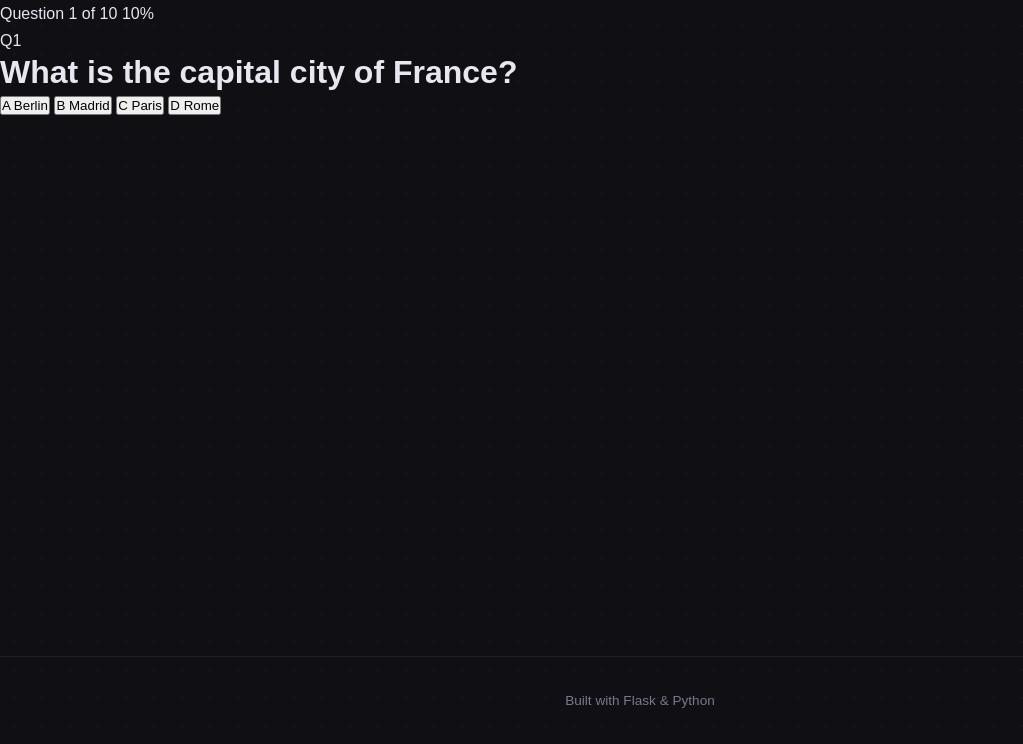
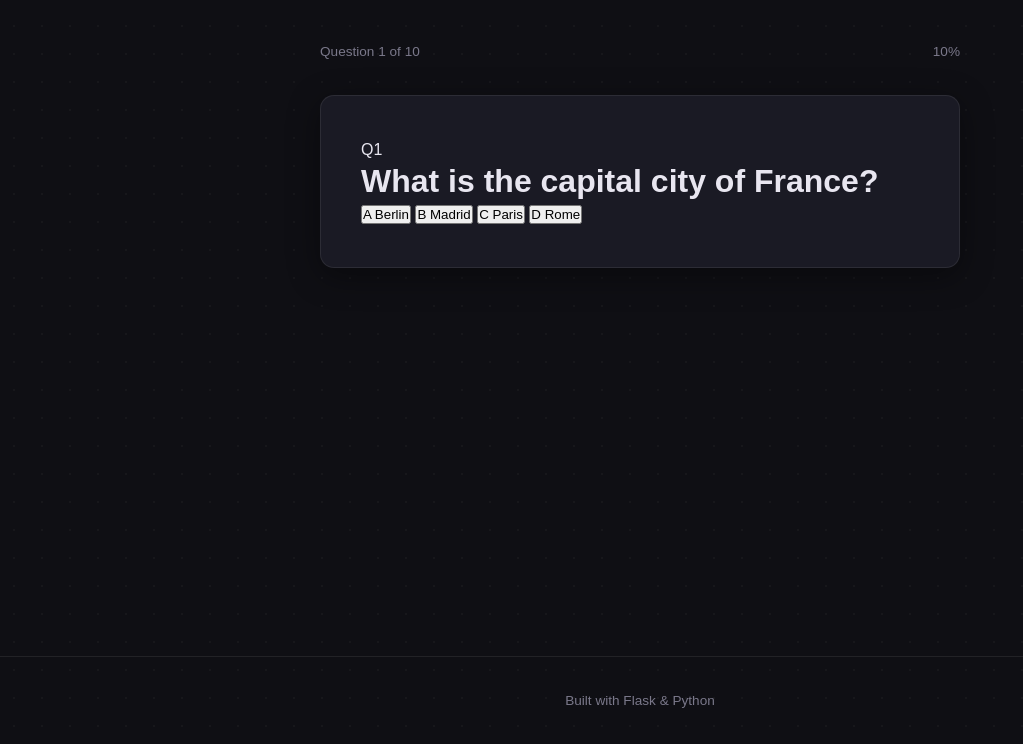
Before and after one commit to colin-182/FLASK_QUIZ, a Flask app: page /question in a window 1280 px wide. Shown: the part 72-816 px from the top of the page, without its empty margins (0-1023 px from the left). Run offline with Flask 3, Linux system fonts and the light colour scheme.

Commit message:
updated style with section 7
committed to check style and code so far

```diff
--- a/static/css/style.css
+++ b/static/css/style.css
@@ -259,3 +259,45 @@ p {color: var(--muted); }
     letter-spacing: 0.1em;
     margin-top: 0.25rem;
 }
+
+/* section 7 - Quiz page */
+.quiz {
+    flex: 1;
+    display: flex;
+    flex-direction: column;
+    align-items: center;
+    padding: 2.5rem;
+    gap: 1.5rem;
+}
+/* Progress bar */
+.quiz__progress-wrap {
+    width: 100%;
+    max-width: 640px;
+}
+
+.quiz__progress-info {
+    display: flex;
+    justify-content: space-between;
+    margin-bottom: 0.5rem;
+    font-size: 0.85rem;
+    color: var(--muted);
+}
+
+.quiz__progress-fill {
+    height: 100%;
+    background: linear-gradient(90deg, var(--accent-dim), var(--accent));
+    border-radius: 99px;
+    transition: width 0.5s ease;
+}
+
+/* Question cards */
+.quiz__card {
+    background: var(--bg-2);
+    border: 1px solid var(--border);
+    border-radius: var(--radius);
+    padding: 2.5rem;
+    max-width: 640px;
+    width: 100%;
+    box-shadow: var(--shadow);
+    animation: slideUp 0.4s ease both;
+}
```
